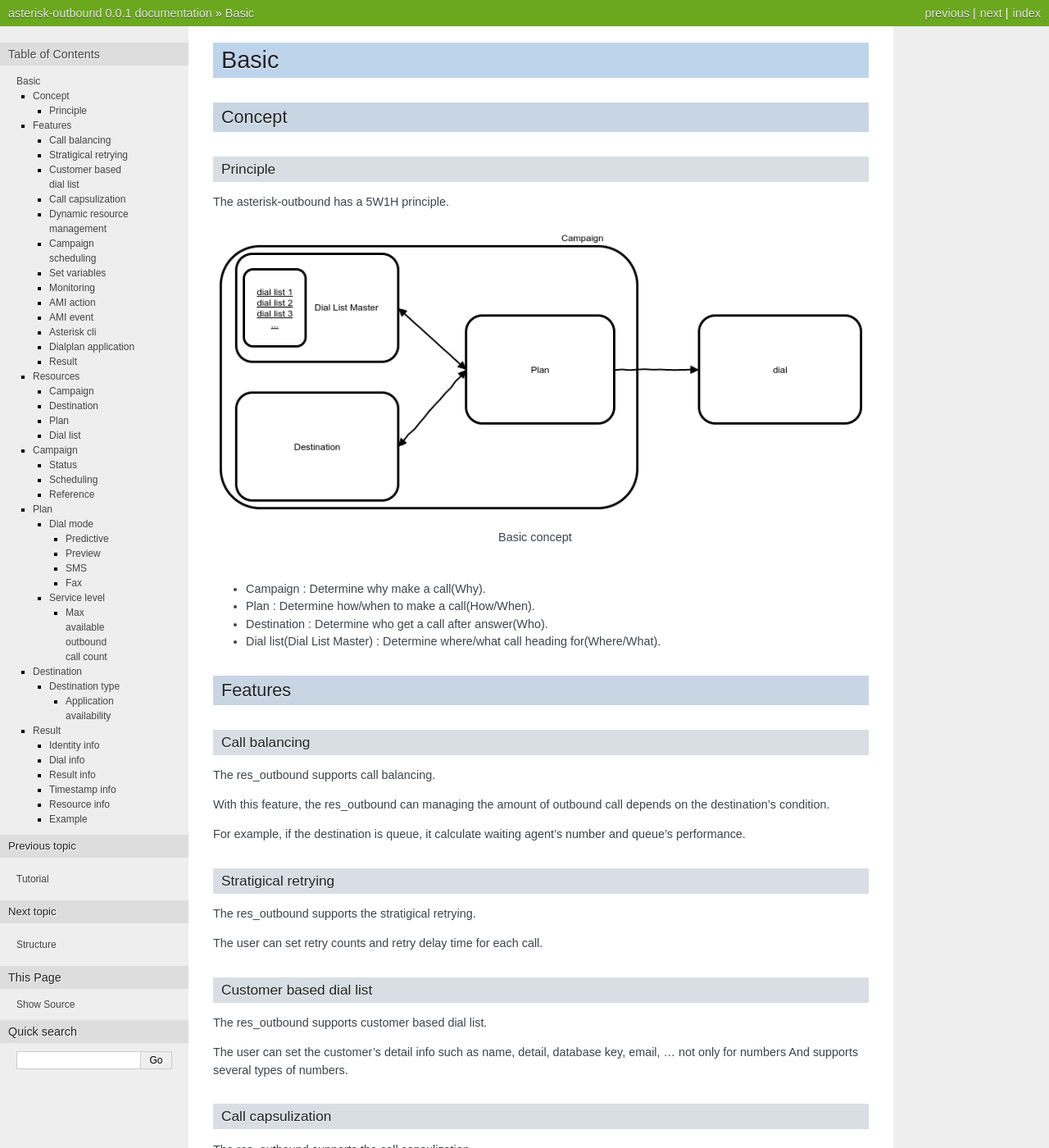
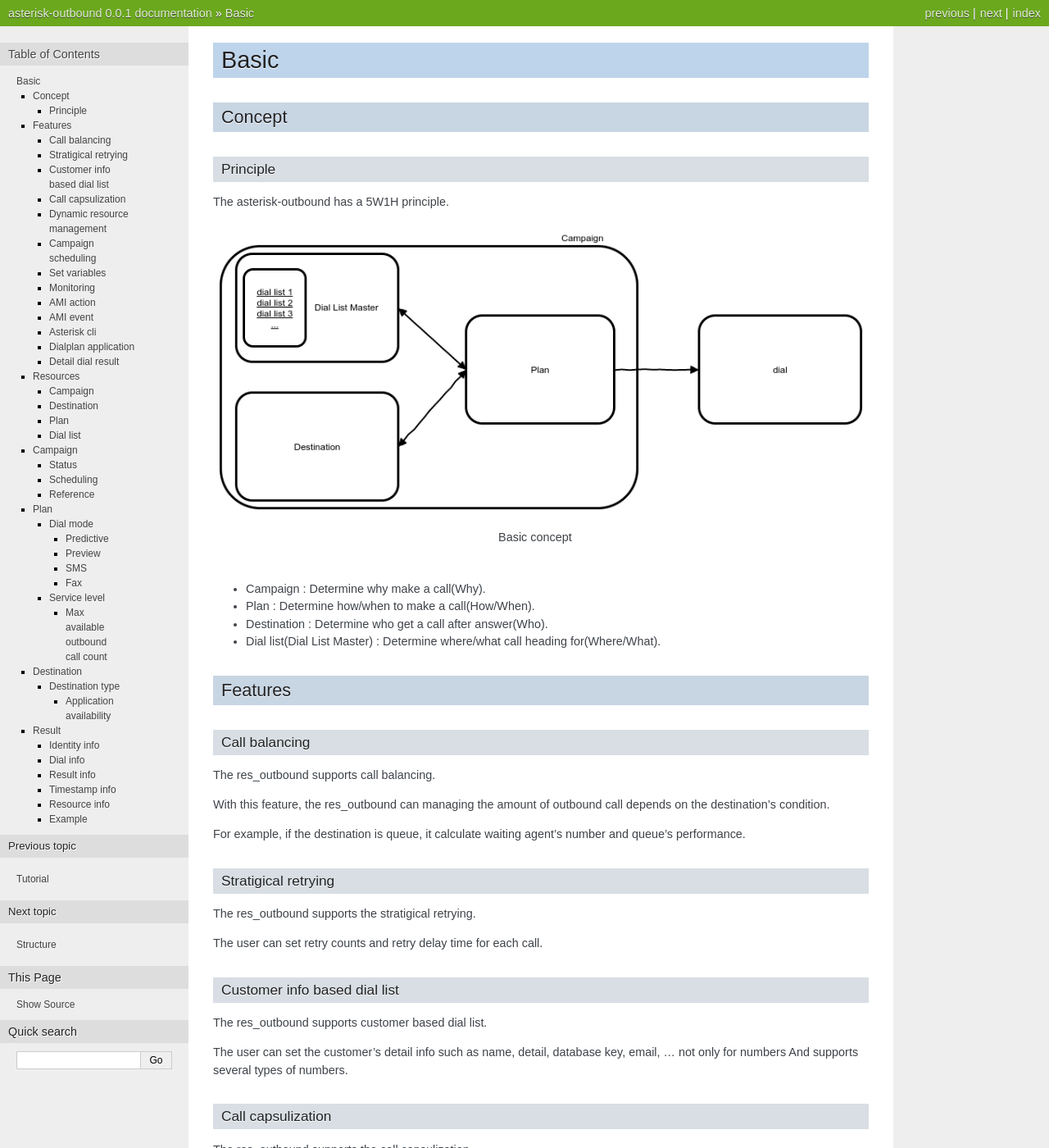
Before and after one commit to pchero/asterisk-outbound, a Sphinx documentation site: the page built from doc/basic.rst, in a window 1280 px wide and 1400 px high. Shown: the whole window at 82% size. Built offline with Sphinx 7.4.7, drawn with Linux system fonts in a browser that asks for light colours; some of the changed text lies outside the part shown.

Commit message:
Fixed manual
- #106
- Fixed manual.

```diff
--- a/doc/basic.rst
+++ b/doc/basic.rst
@@ -41,8 +41,8 @@
 The user can set retry counts and retry delay time for each call.
 
 
-Customer based dial list
--------------------------
+Customer info based dial list
+-----------------------------
 The res_outbound supports customer based dial list.
 
 The user can set the customer's detail info such as name, detail, database key, email, ... not only for numbers
@@ -71,7 +71,7 @@
 
 
 Set variables
---------------
+-------------
 The res_outbound supports variables setting.
 
 The user can set the variables for each resources.
@@ -99,8 +99,8 @@
 --------------------
 
 
-Result
-------
+Detail dial result
+------------------
 The res_outbound supports the detail dial result.
 
 In the result, the user can check the all the call info(original info, dialing info, result info).
@@ -195,7 +195,7 @@
 
 
 Max available outbound call count
-++++++++++++++++++++++++++++++++++
++++++++++++++++++++++++++++++++++
 
 The max available outbound call count is depends on the destination.
 
```
Also changed, not shown: README.md (+22 -9 lines).
